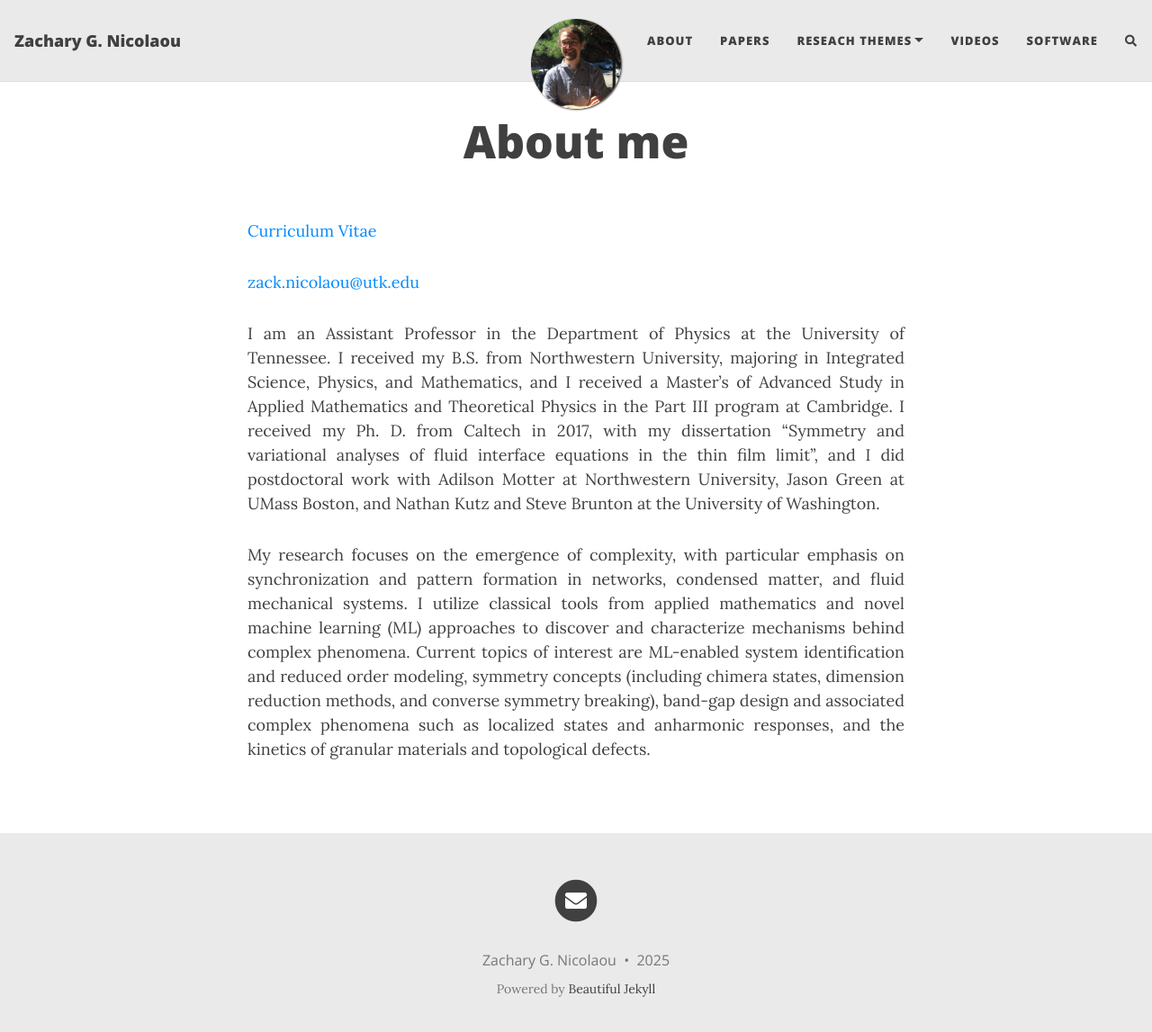
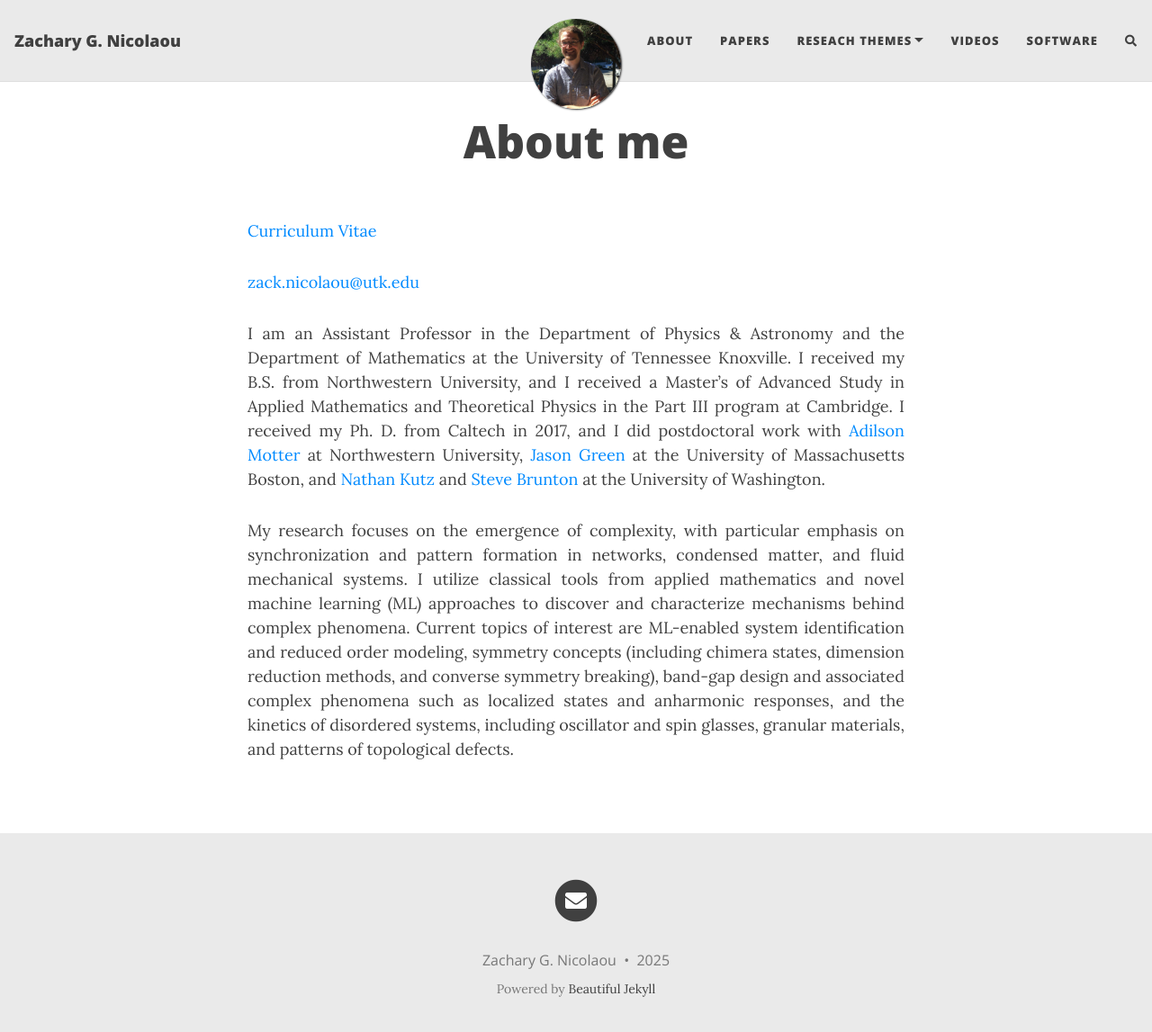
Before and after one commit to znicolaou/znicolaou.github.io, a Jekyll site: the page built from aboutme.md, in a window 1280 px wide and 1160 px high. Shown: the top 1147 px of the window at 90% size. Built offline with Jekyll 4.4.1, drawn with Linux system fonts in a browser that asks for light colours; nearby versions of some CDN libraries; comment, search, counter and statistics services are not loaded.

Commit message:
updated about me

```diff
--- a/aboutme.md
+++ b/aboutme.md
@@ -7,6 +7,6 @@ title: About me
 
 [zack.nicolaou@utk.edu](mailto:zack.nicolaou@utk.edu)
 
-I am an Assistant Professor in the Department of Physics at the University of Tennessee. I received my B.S. from Northwestern University, majoring in Integrated Science, Physics, and Mathematics, and I received a Master’s of Advanced Study in Applied Mathematics and Theoretical Physics in the Part III program at Cambridge. I received my Ph. D. from Caltech in 2017, with my dissertation "Symmetry and variational analyses of fluid interface equations in the thin film limit", and I did postdoctoral work with Adilson Motter at Northwestern University, Jason Green at UMass Boston, and Nathan Kutz and Steve Brunton at the University of Washington.
+I am an Assistant Professor in the Department of Physics & Astronomy and the Department of Mathematics at the University of Tennessee Knoxville. I received my B.S. from Northwestern University, and I received a Master’s of Advanced Study in Applied Mathematics and Theoretical Physics in the Part III program at Cambridge. I received my Ph. D. from Caltech in 2017, and I did postdoctoral work with [Adilson Motter](http://dyn.phys.northwestern.edu/) at Northwestern University, [Jason Green](https://jasonrgreen.net/) at the University of Massachusetts Boston, and [Nathan Kutz](https://faculty.washington.edu/kutz/) and [Steve Brunton](https://www.eigensteve.com/) at the University of Washington.
 
-My research focuses on the emergence of complexity, with particular emphasis on synchronization and pattern formation in networks, condensed matter, and fluid mechanical systems. I utilize classical tools from applied mathematics and novel machine learning (ML) approaches to discover and characterize mechanisms behind complex phenomena. Current topics of interest are ML-enabled system identification and reduced order modeling, symmetry concepts (including chimera states, dimension reduction methods, and converse symmetry breaking), band-gap design and associated complex phenomena such as localized states and anharmonic responses, and the kinetics of granular materials and topological defects.
+My research focuses on the emergence of complexity, with particular emphasis on synchronization and pattern formation in networks, condensed matter, and fluid mechanical systems. I utilize classical tools from applied mathematics and novel machine learning (ML) approaches to discover and characterize mechanisms behind complex phenomena. Current topics of interest are ML-enabled system identification and reduced order modeling, symmetry concepts (including chimera states, dimension reduction methods, and converse symmetry breaking), band-gap design and associated complex phenomena such as localized states and anharmonic responses, and the kinetics of disordered systems, including oscillator and spin glasses, granular materials, and patterns of topological defects.
```
Also changed, not shown: index.md (+2 -0 lines).
